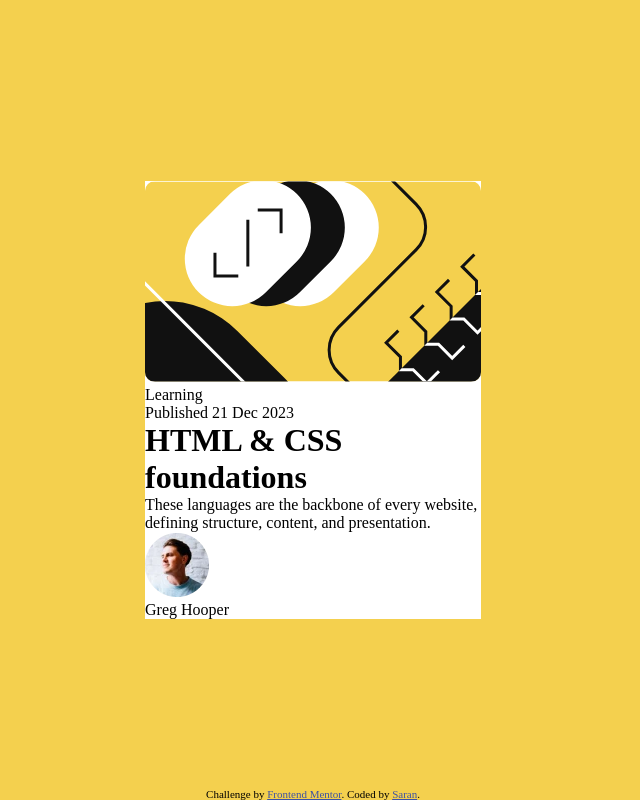
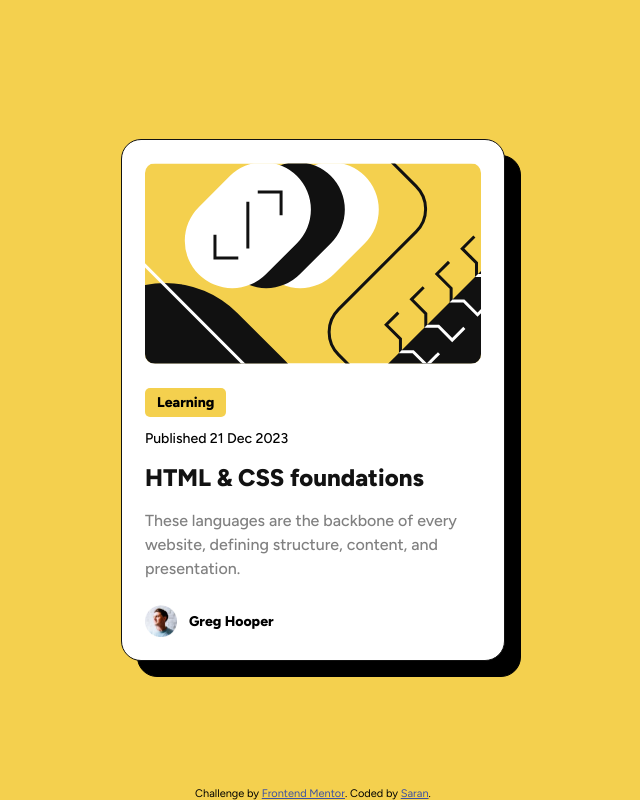
Before and after one commit to Sarank20/blog-preview-card-main, a plain HTML site: page index.html in a window 1280 px wide. Shown: the whole page, without its empty margins (327-967 px from the left). Drawn offline with Linux system fonts and the light colour scheme.

Commit message:
Finished version 1

```diff
--- a/assets/style.css
+++ b/assets/style.css
@@ -1,6 +1,7 @@
 * {
   padding: 0;
   margin: 0;
+  cursor: default;
 }
 .attribution {
   font-size: 11px;
@@ -16,19 +17,92 @@ body {
   justify-content: center;
   align-items: center;
   height: 100vh;
+  font-family: "Figtree", sans-serif;
 }
 
 main {
   background-color: hsl(0, 0%, 100%);
   position: relative;
+  border-radius: 20px;
+  border: 1px solid hsl(0, 0%, 7%);
+  filter: drop-shadow(16px 16px black);
 }
 
 .blogimage {
   border-radius: 10px;
+  margin: 23px;
+  margin-bottom: 20px;
 }
 
 .content {
   width: 336px;
+  margin-right: 23px;
+  margin-left: 23px;
+  margin-bottom: 23px;
+}
+
+.catagory {
+  color: (0, 0%, 7%);
+  background-color: hsl(47, 88%, 63%);
+  display: inline-block;
+  font-size: 0.88rem;
+  font-weight: 800;
+  padding-left: 12px;
+  padding-right: 12px;
+  padding-top: 6px;
+  padding-bottom: 6px;
+  border-radius: 5px;
+
+  margin-top: 0;
+  margin-bottom: 13px;
+}
+
+.publishdate {
+  font-size: 0.88rem;
+  font-weight: 500;
+
+  margin-bottom: 16px;
+}
+
+.title {
+  color: hsl(0, 0%, 7%);
+  font-weight: 800;
+  font-size: 1.5rem;
+  cursor: pointer;
+
+  margin-top: 16px;
+  margin-bottom: 17px;
+}
+
+.title:hover {
+  color: hsl(47, 88%, 63%);
+}
+
+.description {
+  color: hsl(0, 0%, 50%);
+  font-size: 1rem;
+  font-weight: 500;
+  line-height: 150%;
+
+  margin-top: 10px;
+
+  margin-bottom: 24px;
+}
+
+.author {
+  display: flex;
+  align-items: center;
+}
+
+.authorpic {
+  width: 32px;
+  height: 32px;
+}
+
+.authorname {
+  font-size: 0.88rem;
+  font-weight: 800;
+  margin-left: 12px;
 }
 
 footer {
--- a/index.html
+++ b/index.html
@@ -10,6 +10,11 @@
       type="image/png"
       sizes="32x32"
       href="./assets/images/favicon-32x32.png" />
+    <link rel="preconnect" href="https://fonts.googleapis.com" />
+    <link rel="preconnect" href="https://fonts.gstatic.com" crossorigin />
+    <link
+      href="https://fonts.googleapis.com/css2?family=Figtree:ital,wght@0,300..900;1,300..900&display=swap"
+      rel="stylesheet" />
 
     <link rel="stylesheet" href="./assets/style.css" />
 
@@ -107,13 +112,13 @@
 
       <div class="content">
         <!-- content -->
-        <p>Learning</p>
+        <p class="catagory">Learning</p>
 
-        <p>Published 21 Dec 2023</p>
+        <p class="publishdate">Published 21 Dec 2023</p>
 
-        <h1>HTML & CSS foundations</h1>
+        <h1 class="title">HTML & CSS foundations</h1>
 
-        <p>
+        <p class="description">
           These languages are the backbone of every website, defining structure,
           content, and presentation.
         </p>
@@ -121,8 +126,8 @@
 
         <div class="author">
           <!-- author -->
-          <img src="./assets/images/image-avatar.webp" alt="" />
-          <p>Greg Hooper</p>
+          <img class="authorpic" src="./assets/images/image-avatar.webp" alt="author image" />
+          <h2 class="authorname">Greg Hooper</h2>
           <!--  -->
         </div>
       </div>
```
